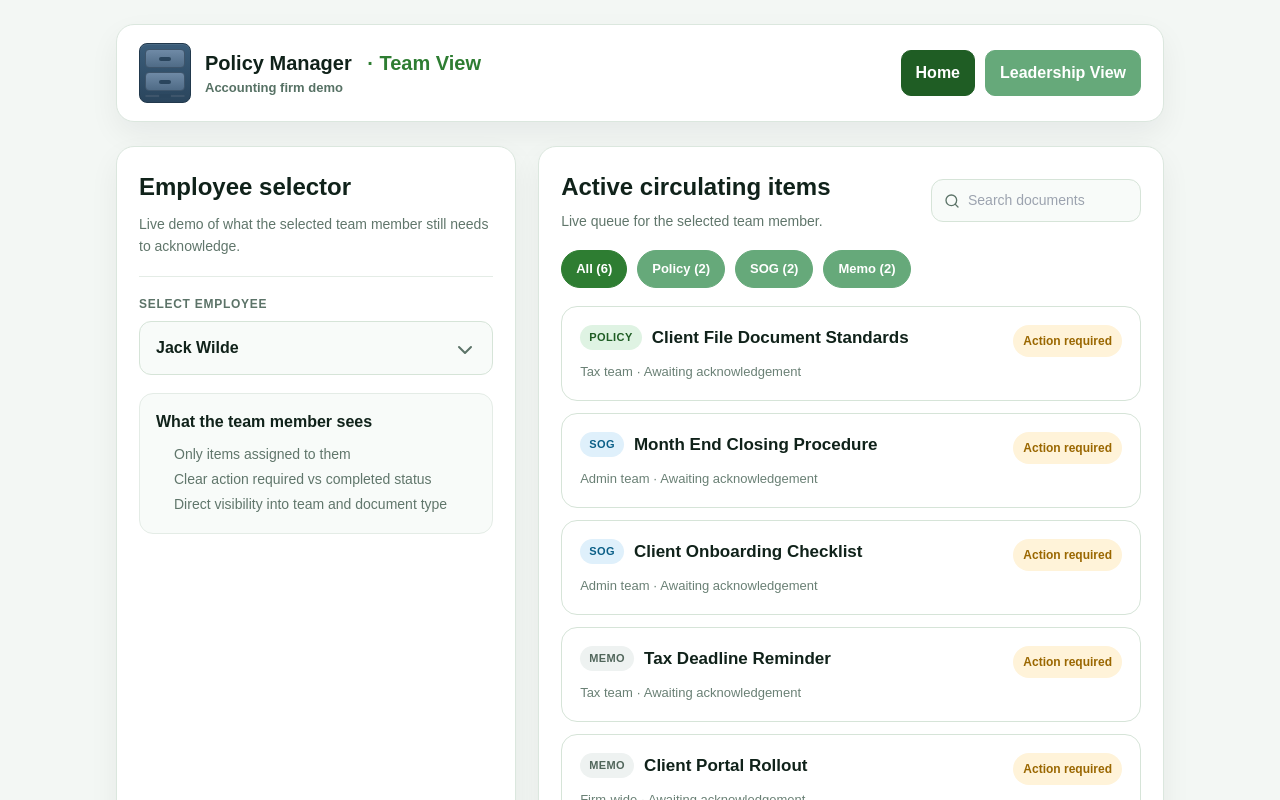
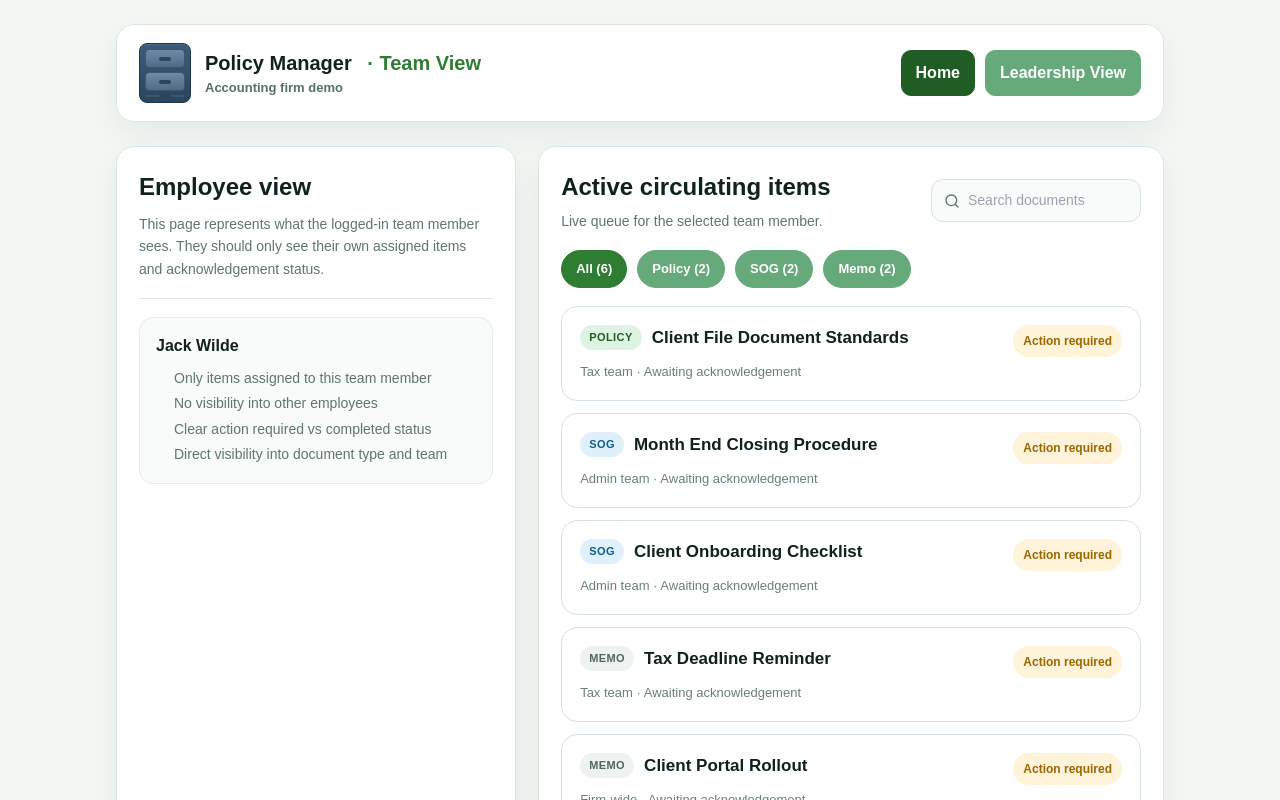
Before and after one commit to phoenixinc37-hue/policy-manager, a Next.js app: page /teamview in a window 1280 px wide. Shown: the top 800 px of the page. Built offline with nearby package versions, Linux system fonts and the light colour scheme.

Commit message:
style: remove employee selector from team view

```diff
--- a/app/teamview/page.tsx
+++ b/app/teamview/page.tsx
@@ -1,5 +1,5 @@
 import Link from "next/link";
-import { ChevronDown, Search } from "lucide-react";
+import { Search } from "lucide-react";
 import { employees, getTeamItems } from "../data";
 import { cabinetIcon, drawerHandle, drawerRow } from "../cabinet";
 
@@ -29,30 +29,19 @@ export default function TeamView({ searchParams }: { searchParams?: { type?: str
         <main style={{ display: "grid", gridTemplateColumns: "0.78fr 1.22fr", gap: 22, marginTop: 24 }}>
           <section style={panelCard}>
             <div style={{ borderBottom: "1px solid #e4ece6", paddingBottom: 18, marginBottom: 18 }}>
-              <div style={{ fontSize: 24, fontWeight: 800 }}>Employee selector</div>
+              <div style={{ fontSize: 24, fontWeight: 800 }}>Employee view</div>
               <p style={{ fontSize: 14, color: "#60766b", lineHeight: 1.6, margin: "8px 0 0" }}>
-                Live demo of what the selected team member still needs to acknowledge.
+                This page represents what the logged-in team member sees. They should only see their own assigned items and acknowledgement status.
               </p>
             </div>
 
-            <label style={{ display: "block", fontSize: 12, fontWeight: 800, letterSpacing: "0.06em", color: "#5c7368", marginBottom: 8 }}>
-              SELECT EMPLOYEE
-            </label>
-            <div style={{ position: "relative" }}>
-              <select defaultValue={selectedEmployee} style={selectStyle}>
-                {employees.map((employee) => (
-                  <option key={employee} value={employee}>{employee}</option>
-                ))}
-              </select>
-              <ChevronDown style={{ position: "absolute", right: 16, top: "50%", marginTop: -10, color: "#5c7368", pointerEvents: "none" }} />
-            </div>
-
-            <div style={{ marginTop: 18, padding: 16, background: "#f8fbf9", border: "1px solid #e4ece6", borderRadius: 14 }}>
-              <div style={{ fontWeight: 700, marginBottom: 8 }}>What the team member sees</div>
+            <div style={{ padding: 16, background: "#f8fbf9", border: "1px solid #e4ece6", borderRadius: 14 }}>
+              <div style={{ fontWeight: 700, marginBottom: 8 }}>{selectedEmployee}</div>
               <ul style={{ margin: 0, paddingLeft: 18, color: "#60766b", lineHeight: 1.8, fontSize: 14 }}>
-                <li>Only items assigned to them</li>
+                <li>Only items assigned to this team member</li>
+                <li>No visibility into other employees</li>
                 <li>Clear action required vs completed status</li>
-                <li>Direct visibility into team and document type</li>
+                <li>Direct visibility into document type and team</li>
               </ul>
             </div>
           </section>
@@ -158,18 +147,6 @@ const primaryButtonLink = {
   border: "1px solid #1f5d24",
 };
 
-const selectStyle = {
-  width: "100%",
-  padding: "14px 16px",
-  borderRadius: 12,
-  border: "1px solid #d6e4d8",
-  background: "#f8fbf9",
-  fontSize: 16,
-  fontWeight: 600,
-  color: "#10221a",
-  appearance: "none" as const,
-};
-
 const searchWrap = {
   display: "flex",
   alignItems: "center",
```
